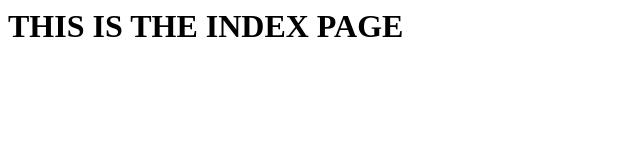
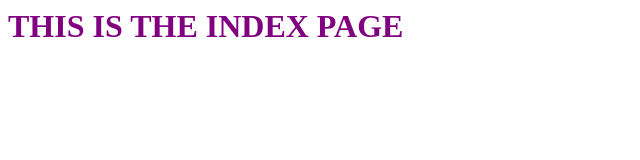
Before and after one commit to chriscebrero/Todo-Adv, a website: page views/index.html in a window 1280 px wide. Shown: the whole page, without its empty margins (0-640 px from the left). Drawn offline with Linux system fonts and the light colour scheme; files that its build step writes are made by us from their sources.

Commit message:
added css

```diff
--- a/index.js
+++ b/index.js
@@ -7,7 +7,9 @@ var todoRoutes = require("./routes/todos");
 
 app.use(bodyParser.json());
 app.use(bodyParser.urlencoded({extended: true}));
+app.use(express.static(__dirname + '/public'));
 app.use(express.static(__dirname + '/views'));
+
 
 app.get('/', function(req, res){
     res.sendFile("index.html");
--- /dev/null
+++ b/public/app.css
@@ -0,0 +1,3 @@
+h1 {
+    color: purple;
+}
--- a/views/index.html
+++ b/views/index.html
@@ -1 +1,7 @@
-<h1>THIS IS THE INDEX PAGE</h1>
+<head>
+    <link rel="stylesheet" href="app.css" type="text/css" />
+</head>
+<body>
+    <h1>THIS IS THE INDEX PAGE</h1>
+
+</body>
```
